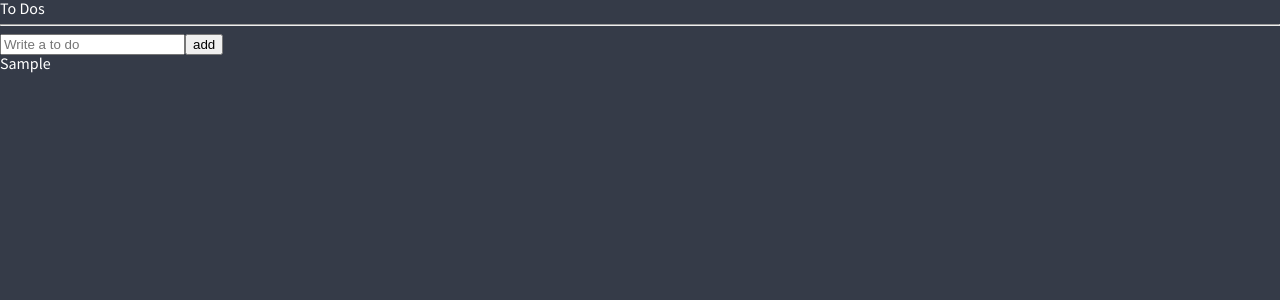
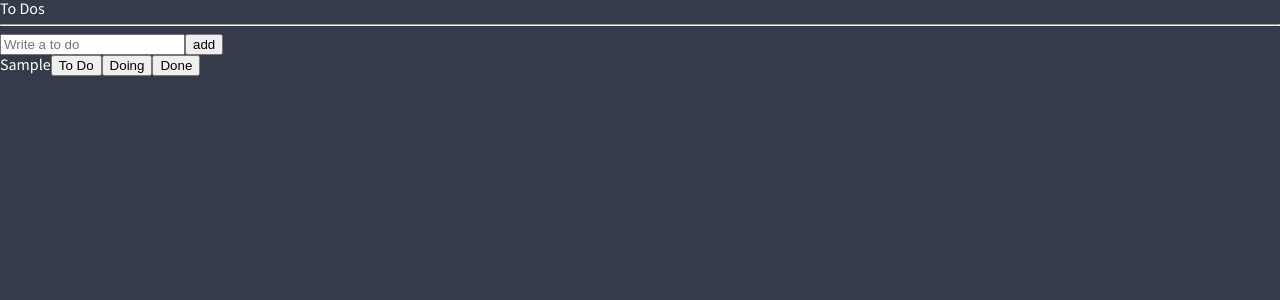
Before and after one commit to taehyeon0412/react_master_study, a React (Create React App) app: page / in a window 1280 px wide. Both pictures are taken after typing "Sample" into the empty fields and a click on the button "add". Shown: the top 300 px of the page. Built offline with nearby package versions, Linux system fonts and the light colour scheme.

Commit message:
ToDoList(2)
component화

```diff
--- /dev/null
+++ b/src/atom.tsx
@@ -0,0 +1,13 @@
+import { atom } from "recoil";
+
+export interface IToDo {
+  text: string;
+  category: "TO_DO" | "DOING" | "DONE";
+  //모든 string이 아닌 위에 3개만 선택할 수 있도록 제한사항을 줄 수 있다.
+  id: number;
+}
+
+export const toDoState = atom<IToDo[]>({
+  key: "toDo",
+  default: [], //빈 배열값을 준다
+});
--- /dev/null
+++ b/src/components/CreateToDo.tsx
@@ -0,0 +1,36 @@
+import { useRecoilState, useRecoilValue, useSetRecoilState } from "recoil";
+import { useForm } from "react-hook-form";
+import { toDoState } from "../atom";
+
+interface IForm {
+  toDo: string;
+}
+
+function CreateToDo() {
+  const setToDos = useSetRecoilState(toDoState);
+  const { register, handleSubmit, setValue } = useForm<IForm>();
+  const onSubmit = ({ toDo }: IForm) => {
+    setToDos((oldToDos) => [
+      { text: toDo, id: Date.now(), category: "TO_DO" },
+      ...oldToDos,
+    ]);
+    //input에 값 입력하면 text에 toDo(입력값), category에는 TO_DO로 기록되고
+    //oldToDos를 대체한다 ...oldToDos 문법 외우기
+    //id: Date.now()는 랜덤값을 주기위해서 씀
+    setValue("toDo", ""); //input value의 값 초기화
+  };
+
+  return (
+    <form onSubmit={handleSubmit(onSubmit)}>
+      <input
+        {...register("toDo", {
+          required: "투두를 써주세요",
+        })}
+        placeholder="Write a to do"
+      ></input>
+      <button>add</button>
+    </form>
+  );
+}
+
+export default CreateToDo;
--- /dev/null
+++ b/src/components/ToDo.tsx
@@ -0,0 +1,14 @@
+import { IToDo } from "../atom";
+
+function ToDo({ text }: IToDo) {
+  return (
+    <li>
+      <span>{text}</span>
+      <button>To Do</button>
+      <button>Doing</button>
+      <button>Done</button>
+    </li>
+  );
+}
+
+export default ToDo;
--- a/src/components/ToDoList.tsx
+++ b/src/components/ToDoList.tsx
@@ -1,63 +1,20 @@
-import { useState } from "react";
-import { useForm } from "react-hook-form";
-import {
-  atom,
-  useRecoilState,
-  useRecoilValue,
-  useSetRecoilState,
-} from "recoil";
-
-interface IForm {
-  toDo: string;
-}
-
-interface IToDo {
-  text: string;
-  category: "To_DO" | "DOING" | "DONE";
-  //모든 string이 아닌 위에 3개만 선택할 수 있도록 제한사항을 줄 수 있다.
-  id: number;
-}
-
-const toDoState = atom<IToDo[]>({
-  key: "toDo",
-  default: [], //빈 배열값을 준다
-});
+import { useRecoilValue } from "recoil";
+import { toDoState } from "../atom";
+import CreateToDo from "./CreateToDo";
+import ToDo from "./ToDo";
 
 function ToDoList() {
-  const [toDos, setToDos] = useRecoilState(toDoState);
-  /* 밑에 두함수가 따로따로 기능을 한다면 useRecoilState은
-  useState처럼 2개의 기능을 같이한다 = 가져오기, 수정하기 */
-  /* const value = useRecoilValue(toDoState); //아톰값 가져오기
-  const modFn = useSetRecoilState(toDoState); //이톰값 수정하기 */
-  const { register, handleSubmit, setValue } = useForm<IForm>();
-  const onSubmit = ({ toDo }: IForm) => {
-    setToDos((oldToDos) => [
-      { text: toDo, id: Date.now(), category: "To_DO" },
-      ...oldToDos,
-    ]);
-    //input에 값 입력하면 text에 toDo(입력값), category에는 TO_DO로 기록되고
-    //oldToDos를 대체한다 ...oldToDos 문법 외우기
-    //id: Date.now()는 랜덤값을 주기위해서 씀
-    setValue("toDo", ""); //input value의 값 초기화
-  };
-  console.log(toDos);
+  const toDos = useRecoilValue(toDoState);
 
   return (
     <div>
       <h1>To Dos</h1>
       <hr />
-      <form onSubmit={handleSubmit(onSubmit)}>
-        <input
-          {...register("toDo", {
-            required: "투두를 써주세요",
-          })}
-          placeholder="Write a to do"
-        ></input>
-        <button>add</button>
-      </form>
+      <CreateToDo />
       <ul>
         {toDos.map((toDo) => (
-          <li key={toDo.id}>{toDo.text}</li>
+          <ToDo key={toDo.id} {...toDo} />
+          //...toDo => atom에 있는 key를 불러오는것
         ))}
       </ul>
     </div>
@@ -65,3 +22,8 @@
 }
 
 export default ToDoList;
+
+/* 밑에 두함수가 따로따로 기능을 한다면 useRecoilState은
+  useState처럼 2개의 기능을 같이한다 = 가져오기, 수정하기 */
+/* const value = useRecoilValue(toDoState); //아톰값 가져오기
+  const modFn = useSetRecoilState(toDoState); //이톰값 수정하기 */
```
